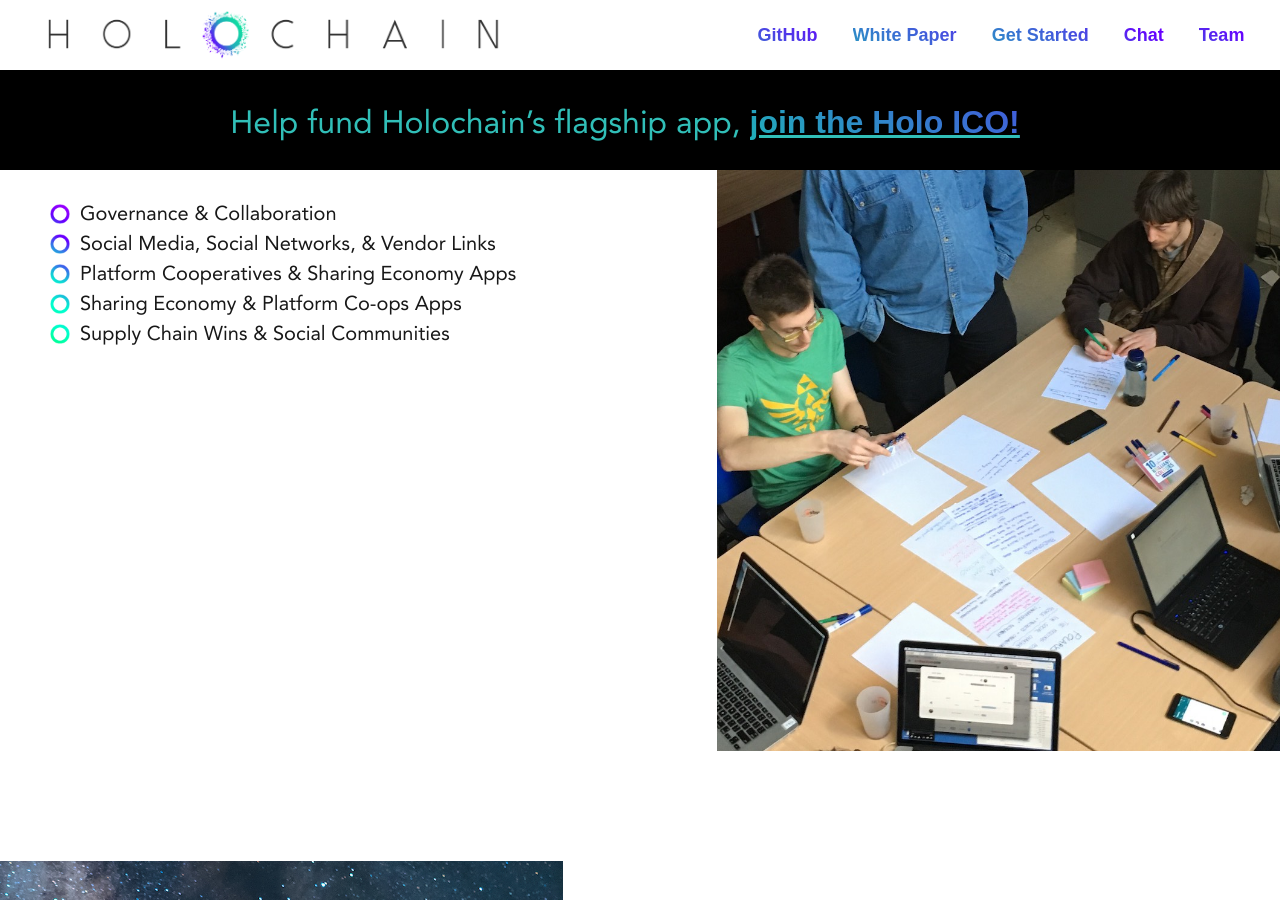
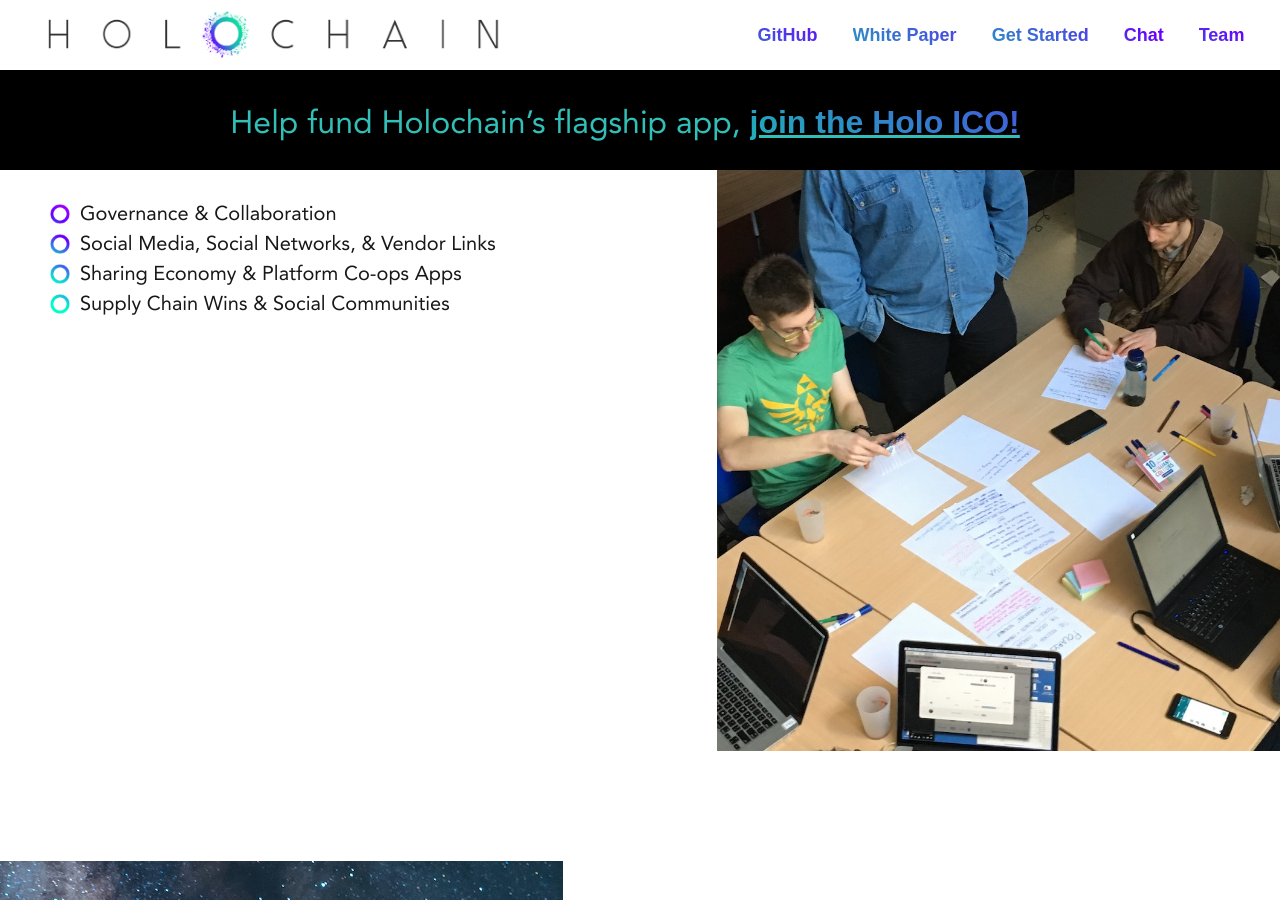
Before and after one commit to holochain/website, a Jekyll site: the page built from index.md, in a window 1280 px wide and 900 px high, scrolled down 4861 px. Built offline with Jekyll 4.4.1, drawn with Linux system fonts in a browser that asks for light colours; nearby versions of some CDN libraries.

Commit message:
Updating copy
Duplicate bullet point on sharing economy deleted.

```diff
--- a/_sections/application.html
+++ b/_sections/application.html
@@ -9,7 +9,7 @@
     _slug: holochain-applications-are-useful-for
     title: 'Holochain apps help:'
     show_text: true
-    body: "<ul><li>Governance & Collaboration</li><li>Social Media, Social Networks, & Vendor Links</li><li>Platform Cooperatives & Sharing Economy Apps</li><li>Sharing Economy & Platform Co-ops Apps</li><li>Supply Chain Wins & Social Communities</li></ul>"
+    body: "<ul><li>Governance & Collaboration</li><li>Social Media, Social Networks, & Vendor Links</li><li>Sharing Economy & Platform Co-ops Apps</li><li>Supply Chain Wins & Social Communities</li></ul>"
     has_image: true
     section: applications
     content_layout: Standard
```
